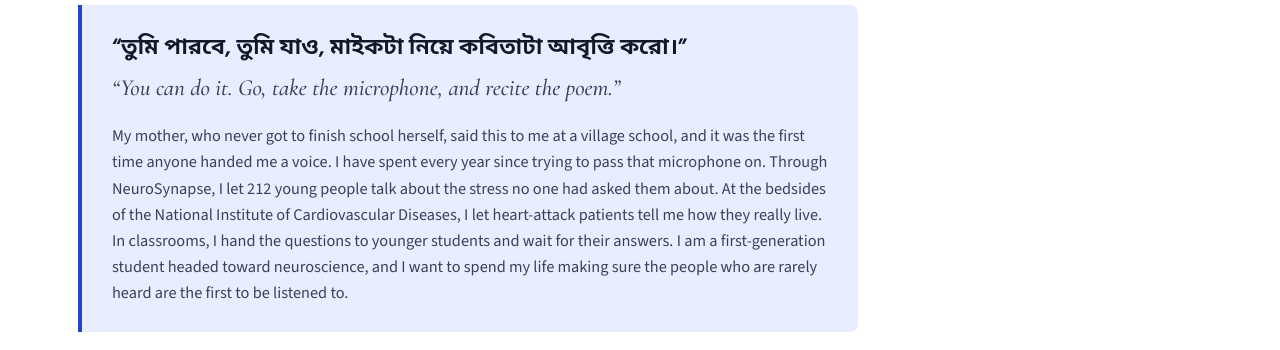
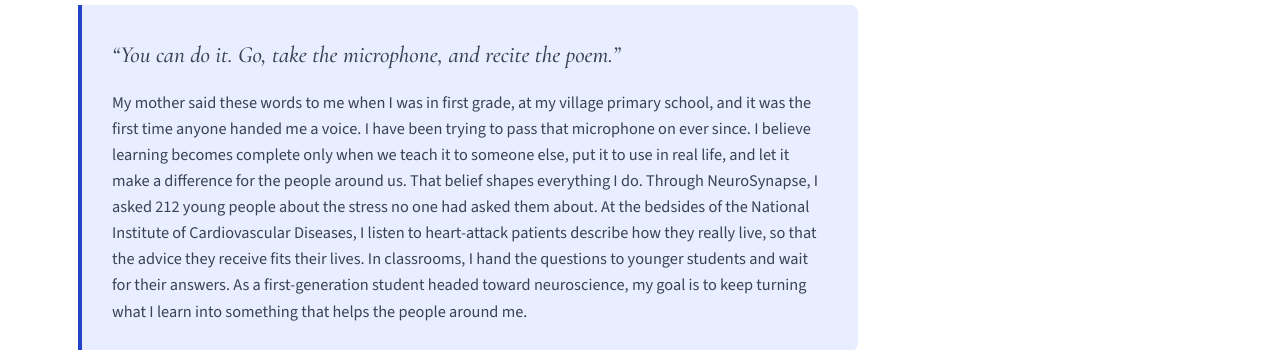
Before and after one commit to fatematujjohuratonni/tonni-portfolio, a plain HTML site: page index.html in a window 1280 px wide. Shown: the part 964-1314 px from the top of the page. Drawn offline with nearby package versions, Linux system fonts and the light colour scheme.

Commit message:
Intro: remove Bangla quote, rewrite bio
Co-Authored-By: Claude Opus 5.5 <noreply@anthropic.com>
Claude-Session: https://claude.ai/code/session_01Ja8CpTwkKHjqj9GyXGceqw

```diff
--- a/content.js
+++ b/content.js
@@ -16,9 +16,9 @@ window.PORTFOLIO = {
   cover: "assets/photos/cover.jpg",
   coverAlt: "A collage of twelve photos of Tonni: speaking on stage, receiving awards, volunteering with Red Crescent, painting a mural, and with children during a winter clothes drive",
 
-  quoteBn: "“তুমি পারবে, তুমি যাও, মাইকটা নিয়ে কবিতাটা আবৃত্তি করো।”",
+  quoteBn: "",
   quoteEn: "“You can do it. Go, take the microphone, and recite the poem.”",
-  intro: "My mother, who never got to finish school herself, said this to me at a village school, and it was the first time anyone handed me a voice. I have spent every year since trying to pass that microphone on. Through NeuroSynapse, I let 212 young people talk about the stress no one had asked them about. At the bedsides of the National Institute of Cardiovascular Diseases, I let heart-attack patients tell me how they really live. In classrooms, I hand the questions to younger students and wait for their answers. I am a first-generation student headed toward neuroscience, and I want to spend my life making sure the people who are rarely heard are the first to be listened to.",
+  intro: "My mother said these words to me when I was in first grade, at my village primary school, and it was the first time anyone handed me a voice. I have been trying to pass that microphone on ever since. I believe learning becomes complete only when we teach it to someone else, put it to use in real life, and let it make a difference for the people around us. That belief shapes everything I do. Through NeuroSynapse, I asked 212 young people about the stress no one had asked them about. At the bedsides of the National Institute of Cardiovascular Diseases, I listen to heart-attack patients describe how they really live, so that the advice they receive fits their lives. In classrooms, I hand the questions to younger students and wait for their answers. As a first-generation student headed toward neuroscience, my goal is to keep turning what I learn into something that helps the people around me.",
 
   numbers: [
     { value: "3",    label: "international research conferences" },
--- a/index.html
+++ b/index.html
@@ -398,7 +398,7 @@ footer b{color:#fff;font-family:var(--serif);font-size:1.3rem;letter-spacing:.05
   // cover + intro
   h += '<div class="cover"><img src="'+esc(D.cover)+'" alt="'+esc(D.coverAlt)+'"></div>';
   h += '<section class="intro"><div class="wrap"><p class="eyebrow">'+esc(D.eyebrow)+'</p><h1>'+esc(D.name)+'</h1>'
-     + '<div class="quote"><p class="bn" lang="bn">'+esc(D.quoteBn)+'</p><p class="en">'+esc(D.quoteEn)+'</p><p class="bio">'+fmt(D.intro)+'</p></div>'
+     + '<div class="quote">'+(D.quoteBn?'<p class="bn" lang="bn">'+esc(D.quoteBn)+'</p>':'')+'<p class="en">'+esc(D.quoteEn)+'</p><p class="bio">'+fmt(D.intro)+'</p></div>'
      + '<div class="connect-row">'+D.connect.map(function(c){return '<a href="'+esc(c.url)+'"'+ext(c.url)+'>'+ICONS[c.kind]+esc(c.label)+'</a>'}).join('')+'</div>'
      + '<div class="numbers">'+D.numbers.map(function(n){return '<div><b>'+esc(n.value)+'</b><span>'+esc(n.label)+'</span></div>'}).join('')+'</div></div></section>';
 
```
